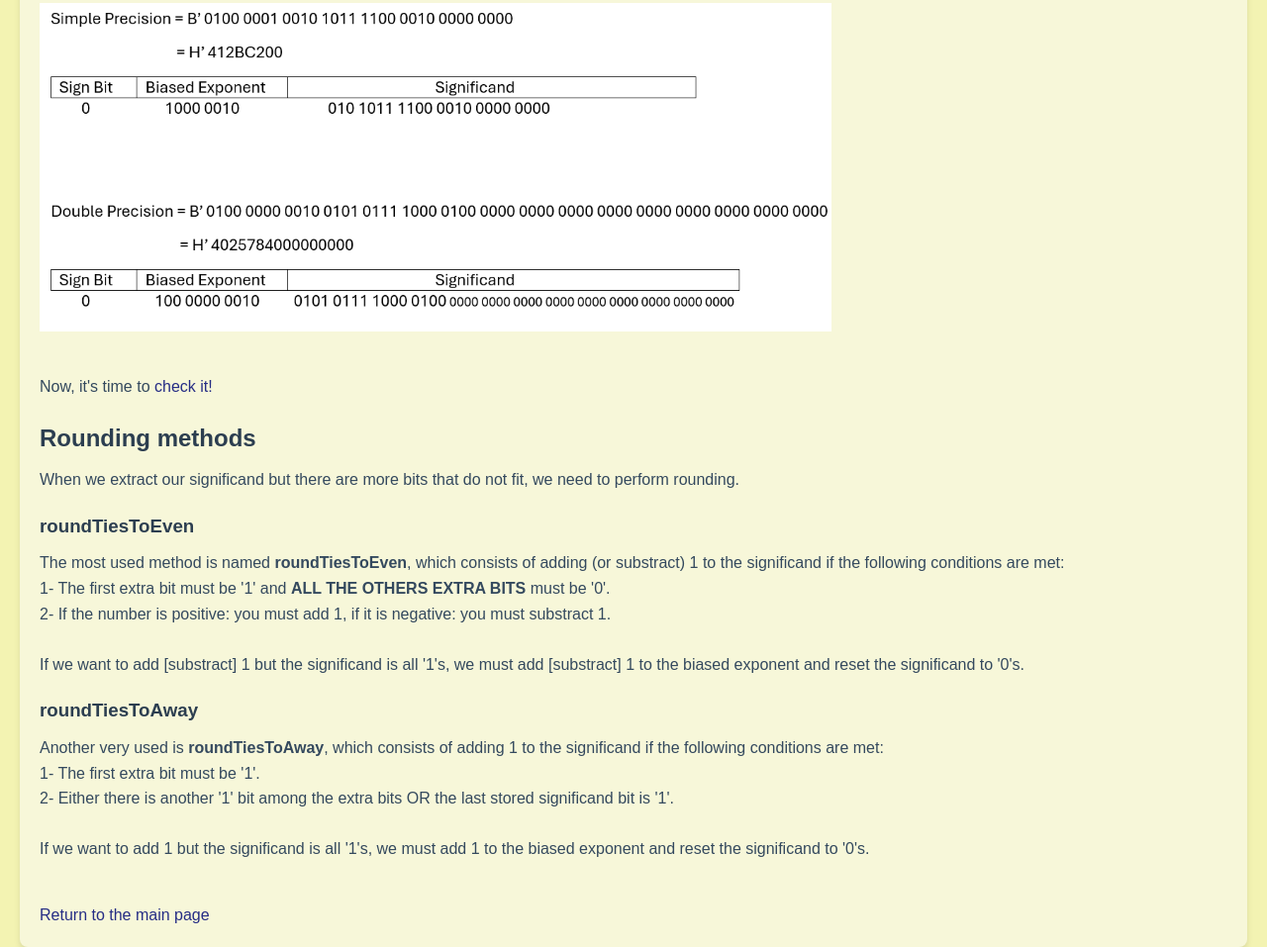
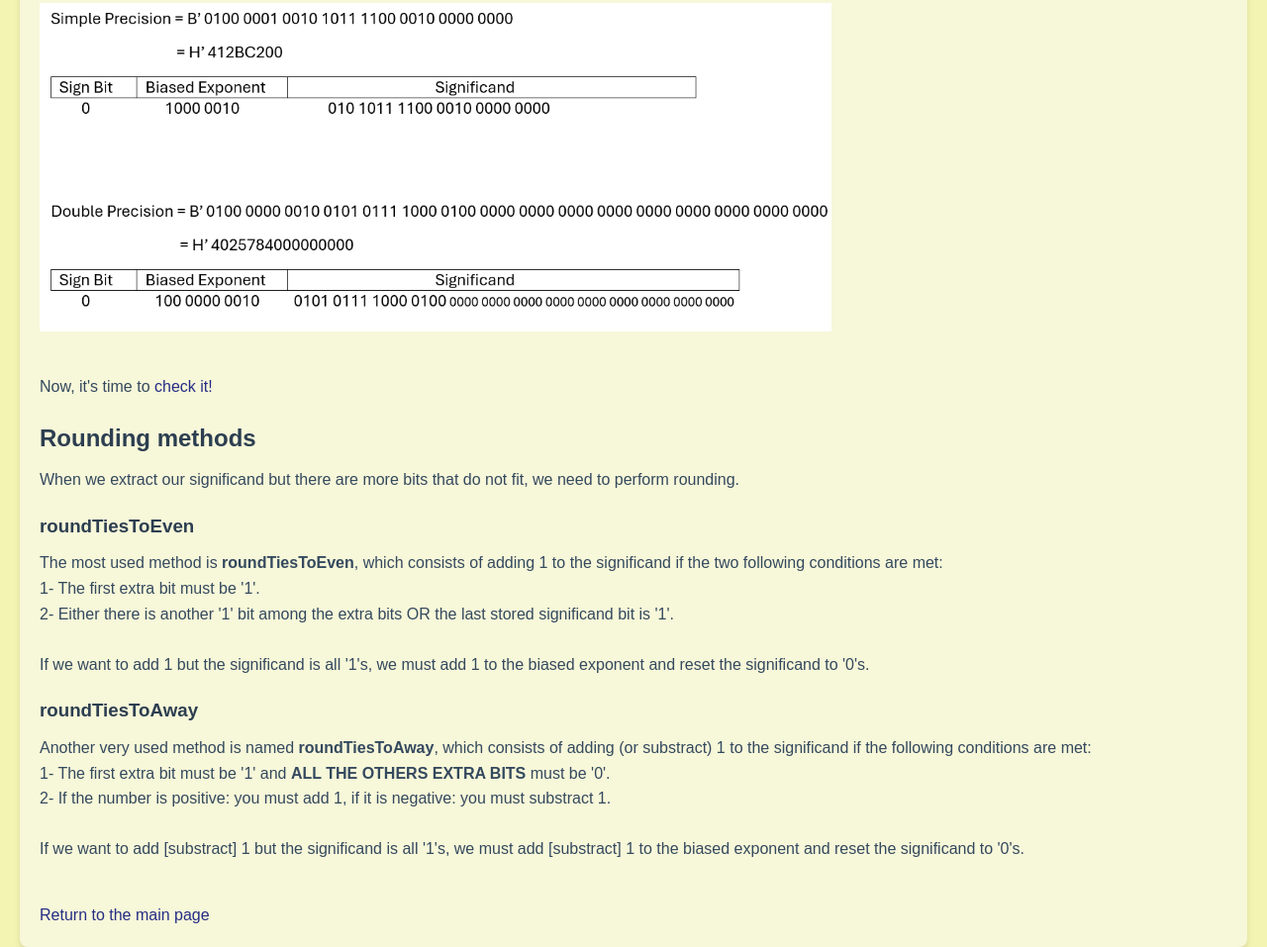
Before and after one commit to ieee754-converter/ieee754-converter.github.io, a plain HTML site: page Understanding-IEEE754.html in a window 1280 px wide. Shown: the part 3208-4165 px from the top of the page at 99% size. Drawn offline with Linux system fonts and the light colour scheme.

Commit message:
Update Understanding-IEEE754.html

```diff
--- a/Understanding-IEEE754.html
+++ b/Understanding-IEEE754.html
@@ -124,9 +124,9 @@
         <h2 id="rounding">Rounding methods</h2>
         <p>When we extract our significand but there are more bits that do not fit, we need to perform rounding.
         <h3 id="roundTiesToEven">roundTiesToEven</h3>
-        <p>The most used method is named <b>roundTiesToEven</b>, which consists of adding (or substract) 1 to the significand if the following conditions are met:<br>1- The first extra bit must be '1' and <b>ALL THE OTHERS EXTRA BITS</b> must be '0'.<br>2- If the number is positive: you must add 1, if it is negative: you must substract 1.<br><br>If we want to add [substract] 1 but the significand is all '1's, we must add [substract] 1 to the biased exponent and reset the significand to '0's.</p>
+	<p>The most used method is <b>roundTiesToEven</b>, which consists of adding 1 to the significand if the two following conditions are met:<br>1- The first extra bit must be '1'.<br>2- Either there is another '1' bit among the extra bits OR the last stored significand bit is '1'.<br><br>If we want to add 1 but the significand is all '1's, we must add 1 to the biased exponent and reset the significand to '0's.</p>
         <h3 id="roundTiesToAway">roundTiesToAway</h3>
-	<p>Another very used is <b>roundTiesToAway</b>, which consists of adding 1 to the significand if the following conditions are met:<br>1- The first extra bit must be '1'.<br>2- Either there is another '1' bit among the extra bits OR the last stored significand bit is '1'.<br><br>If we want to add 1 but the significand is all '1's, we must add 1 to the biased exponent and reset the significand to '0's.</p>
+	<p>Another very used method is named <b>roundTiesToAway</b>, which consists of adding (or substract) 1 to the significand if the following conditions are met:<br>1- The first extra bit must be '1' and <b>ALL THE OTHERS EXTRA BITS</b> must be '0'.<br>2- If the number is positive: you must add 1, if it is negative: you must substract 1.<br><br>If we want to add [substract] 1 but the significand is all '1's, we must add [substract] 1 to the biased exponent and reset the significand to '0's.</p>
         <br>
         <a href="https://ieee754-converter.github.io/index.html">Return to the main page</a>
     </div>
```
